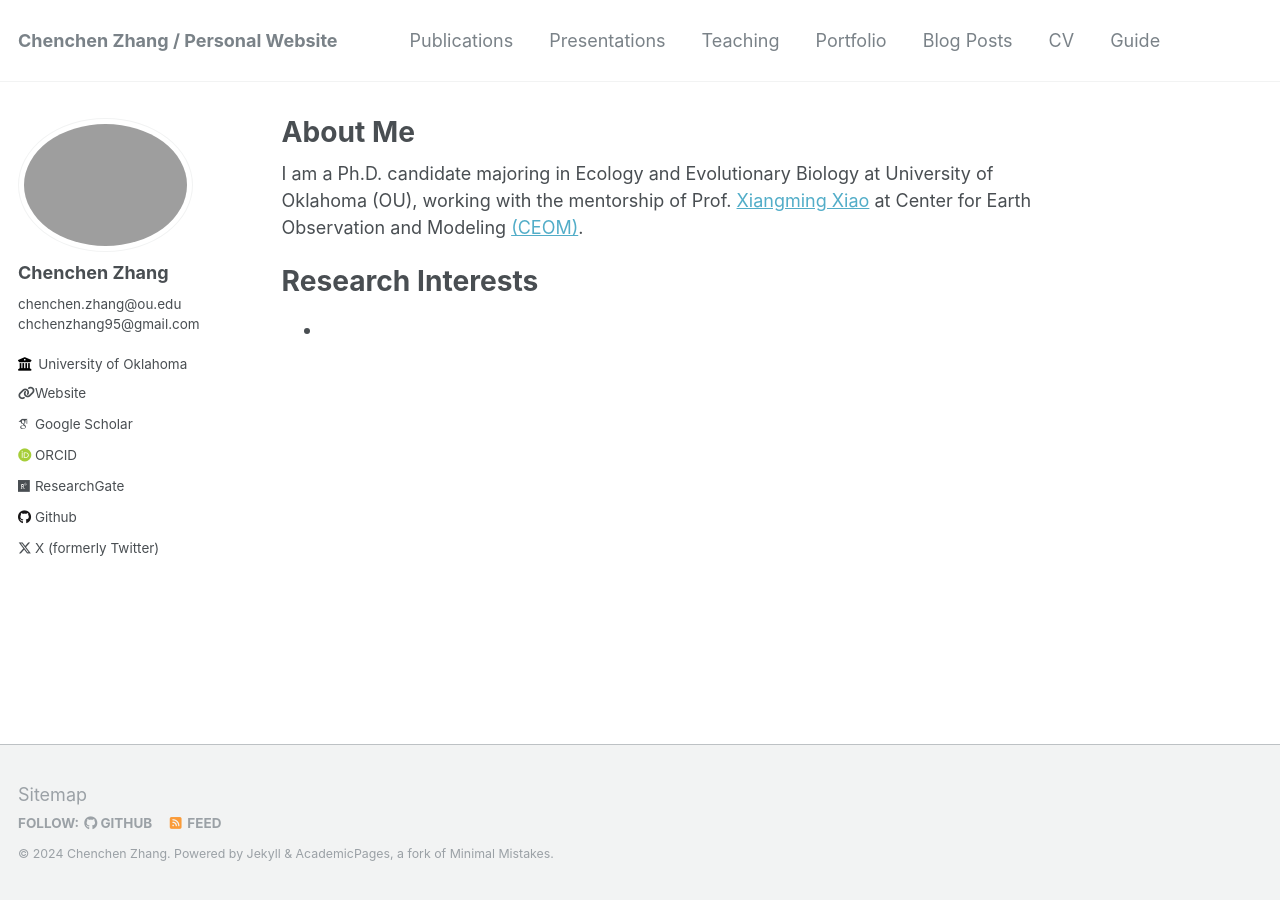
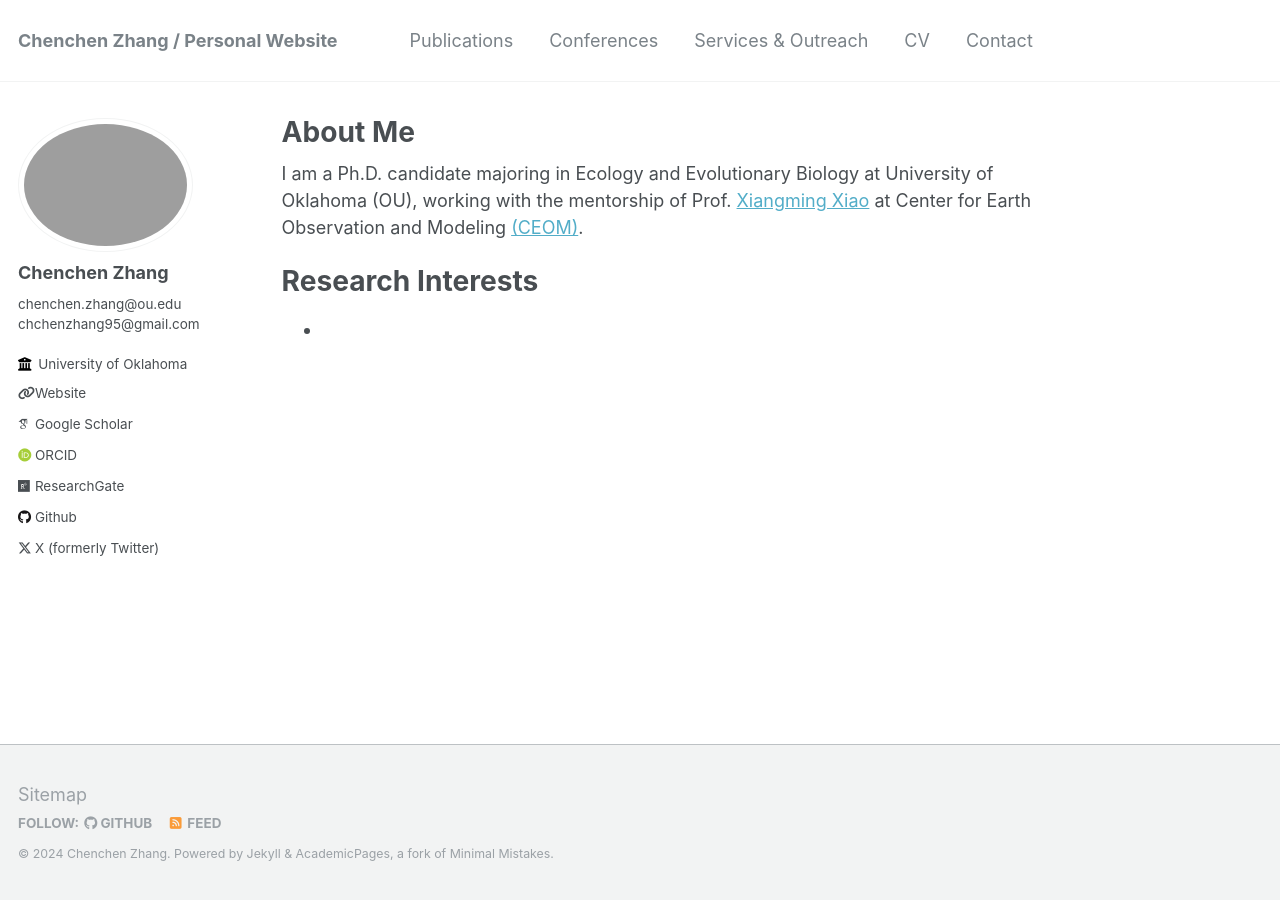
Before and after one commit to rszcc/rszcc.github.io, a Jekyll site: the page built from _pages/about.md, in a window 1280 px wide. Built offline with Jekyll 4.4.1, drawn with Linux system fonts in a browser that asks for light colours; some web fonts are replaced.

Commit message:
Update navigation.yml

```diff
--- a/_data/navigation.yml
+++ b/_data/navigation.yml
@@ -3,20 +3,20 @@ main:
   - title: "Publications"
     url: /publications/
 
-  - title: "Presentations"
+  - title: "Conferences"
     url: /talks/
 
-  - title: "Teaching"
-    url: /teaching/
+  # - title: "Teaching"
+  #   url: /teaching/
 
-  - title: "Portfolio"
+  - title: "Services & Outreach"
     url: /portfolio/
 
-  - title: "Blog Posts"
-    url: /year-archive/
+  # - title: "Blog Posts"
+  #   url: /year-archive/
 
   - title: "CV"
     url: /cv/
 
-  - title: "Guide"
+  - title: "Contact"
     url: /markdown/
```
